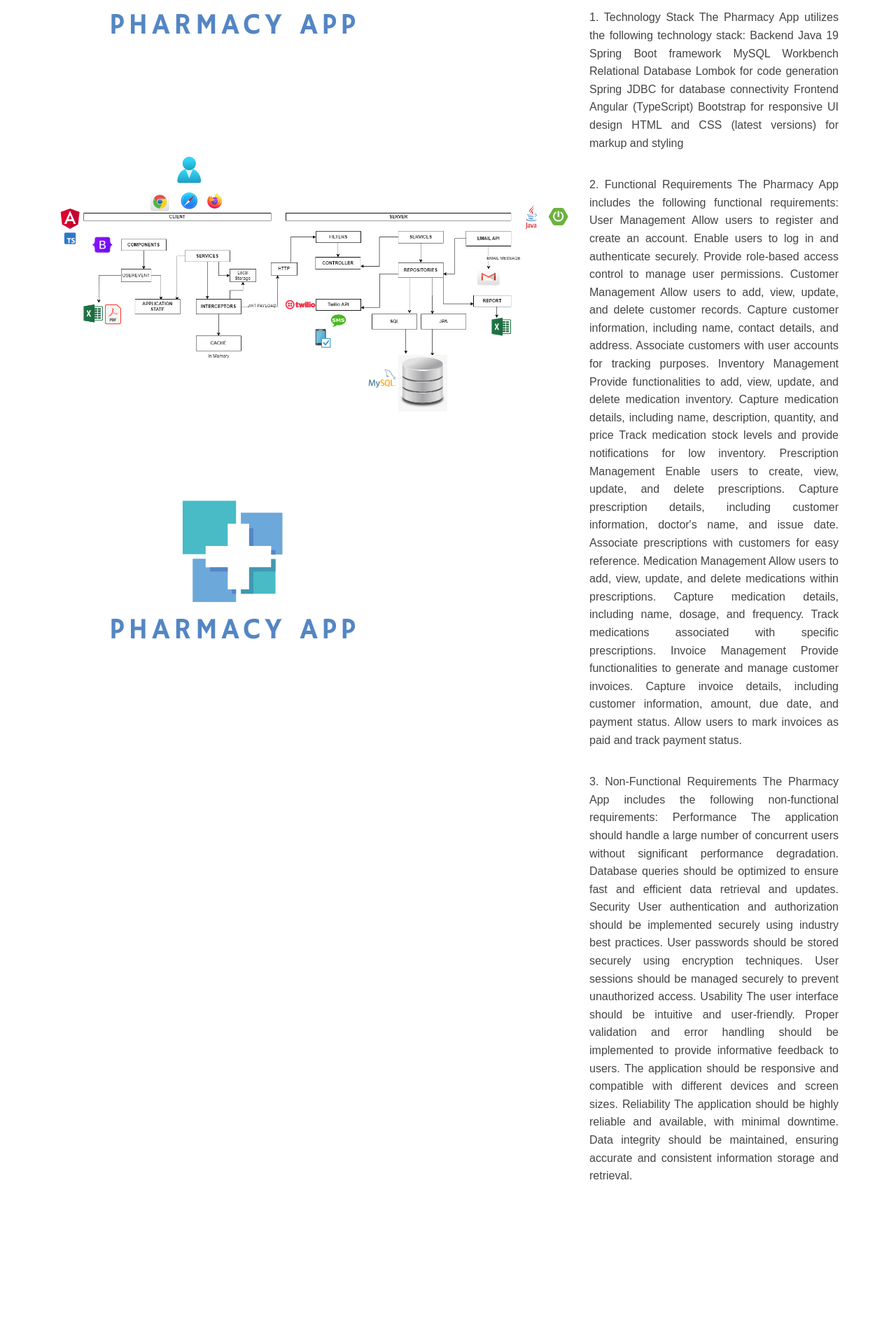
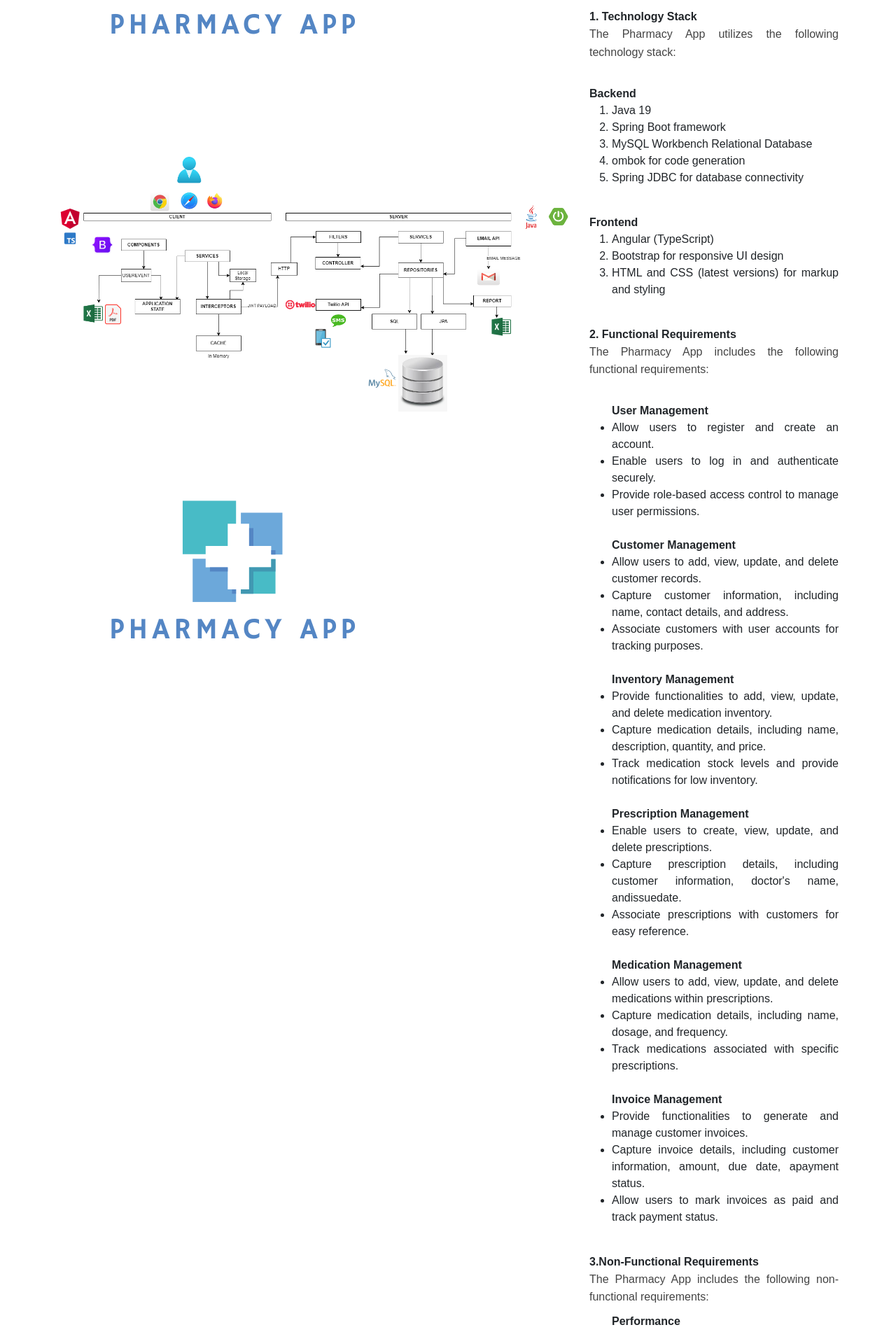
Before and after one commit to 220296006/portfolio-website, an Angular app: page /portfolio-pharmacyapp in a window 1280 px wide. Shown: the part 540-2443 px from the top of the page at 70% size. Before the commit the page ends 2303 px from the top, so only its background shows below. Built offline with nearby package versions, Linux system fonts and the light colour scheme.

Commit message:
added vpbank component and fixed html formatting

```diff
--- a/src/app/app-routing.module.ts
+++ b/src/app/app-routing.module.ts
@@ -9,6 +9,7 @@ import { PortfolioComponent } from './components/portfolio/portfolio.component';
 import { NavComponent } from './shared/components/nav/nav.component';
 import { PharmacyappComponent } from './components/pharmacyapp/pharmacyapp.component';
 import { TheebestprojectComponent } from './components/theebestproject/theebestproject.component';
+import { VpbankappComponent } from './components/vpbankapp/vpbankapp.component';
 
 const routes: Routes = [
   {path: 'home', pathMatch: 'full', component: HomeComponent},
@@ -19,8 +20,8 @@ const routes: Routes = [
   {path: 'contact', pathMatch: 'full', component: ContactComponent},
   {path: 'portfolio', pathMatch: 'full', component: PortfolioComponent},
   {path: 'portfolio-pharmacyapp', pathMatch: 'full', component: PharmacyappComponent},
-  {path: 'portfolio-thebestproject', pathMatch: 'full', component: TheebestprojectComponent},
-
+  {path: 'portfolio-theebestproject', pathMatch: 'full', component: TheebestprojectComponent},
+  {path: 'portfolio-vpbankapp', pathMatch: 'full', component: VpbankappComponent}
 ];
 
 @NgModule({
--- a/src/app/app.module.ts
+++ b/src/app/app.module.ts
@@ -16,6 +16,7 @@ import { NavComponent } from './shared/components/nav/nav.component';
 import { PharmacyappComponent } from './components/pharmacyapp/pharmacyapp.component';
 import { TheebestprojectComponent } from './components/theebestproject/theebestproject.component';
 import { RouterModule } from '@angular/router';
+import { VpbankappComponent } from './components/vpbankapp/vpbankapp.component';
 
 @NgModule({
   declarations: [
@@ -30,6 +31,7 @@ import { RouterModule } from '@angular/router';
     LoginComponent,
     PharmacyappComponent,
     TheebestprojectComponent,
+    VpbankappComponent,
   ],
   imports: [
     BrowserModule,
--- a/src/app/components/pharmacyapp/pharmacyapp.component.html
+++ b/src/app/components/pharmacyapp/pharmacyapp.component.html
@@ -15,7 +15,7 @@
                 <h2>Portfolio Details</h2>
                 <ol>
                     <li><a [routerLink]="['/home']">Home</a></li>
-                    <li>Portfolio Details</li>
+                    <li><a [routerLink]="['/portfolio']">Portfolio</a></li>
                 </ol>
             </div>
         </div>
@@ -53,101 +53,99 @@
                     </div>
                     <div class="portfolio-description">
                         <h2>Pharmacy App</h2>
-                        <p>
-                            1. Technology Stack
-                            The Pharmacy App utilizes the following technology stack:
+                        <b>1. Technology Stack</b>
+                        <br>
+                        <p>The Pharmacy App utilizes the following technology stack:</p>
+                        <br>
+                        <b>Backend</b>
+                        <br>
+                        <ol>
+                            <li>Java 19</li>
+                            <li>Spring Boot framework</li>
+                            <li>MySQL Workbench Relational Database</li>
+                            <li>ombok for code generation</li>
+                            <li>Spring JDBC for database connectivity</li>
+                        </ol>
+                        <br>
+                        <b>Frontend</b>
+                        <br>
+                        <ol>
+                            <li>Angular (TypeScript)</li>
+                            <li>Bootstrap for responsive UI design</li>
+                            <li>HTML and CSS (latest versions) for markup and styling</li>
+                        </ol>
+                        <br>
+                        <b>2. Functional Requirements</b>
+                        <br>
+                        <p>The Pharmacy App includes the following functional requirements:</p>
+                        <br>
+                        <ul>
+                            <b>User Management</b>
+                                <li>Allow users to register and create an account.</li>
+                                    <li>Enable users to log in and authenticate securely.</li>
+                                        <li>Provide role-based access control to manage user permissions.
+                            </li>
+                            <br>
+                                <b>Customer Management</b>
+                                    <li>Allow users to add, view, update, and delete customer records.</li>
+                                    <li> Capture customer information, including name, contact details, and address.</li>
+                                    <li> Associate customers with user accounts for tracking purposes.
+                                    </li>
+                                  <br>
+                                    <b>Inventory Management</b>
+                                    <li>Provide functionalities to add, view, update, and delete medication inventory.</li>
+                                        <li>  Capture medication details, including name, description, quantity, and price.</li>
+                                            <li>  Track medication stock levels and provide notifications for low inventory.
+                                    </li>
+                                    <br>
+                                    <b>Prescription Management</b>
 
-                            Backend
+                                    <li>Enable users to create, view, update, and delete prescriptions.</li>
+                                        <li> Capture prescription details, including customer information, doctor's name, andissuedate.</li>
+                                            <li>Associate prescriptions with customers for easy reference.
+                                    </li>
+                                    <br>
+                                    <b>Medication Management </b>
 
-                            Java 19
-                            Spring Boot framework
-                            MySQL Workbench Relational Database
-                            Lombok for code generation
-                            Spring JDBC for database connectivity
+                                    <li>Allow users to add, view, update, and delete medications within prescriptions.</li>
+                                        <li> Capture medication details, including name, dosage, and frequency.</li>
+                                            <li> Track medications associated with specific prescriptions.
+                                    </li>
+                                    <br>
+                                    <b>Invoice Management</b>
 
-                            Frontend
+                                    <li>Provide functionalities to generate and manage customer invoices.</li>
+                                        <li> Capture invoice details, including customer information, amount, due date, apayment status.</li>
+                                            <li> Allow users to mark invoices as paid and track payment status.
+                                    </li>
+                                </ul>
+                                <br>
+                                <b>3.Non-Functional Requirements</b>
+                                <br>
+                                <p>The Pharmacy App includes the following non-functional requirements:</p>
+                                <ul>
+                                    <b>Performance</b>
+                                    <li>The application should handle a large number of concurrent users withoutsignificant performance degradation.</li>
+                                        <li> Database queries should be optimized to ensure fast and efficient data retrieval and updates.</li>
+                                        <br>
+                                        <b>Security</b>
+                                    <li>User authentication and authorization should be implemented securely using industry best practices.</li>
+                                        <li> User passwords should be stored securely using encryption techniques.</li>
+                                            <li> User sessions should be managed securely to prevent unauthorized access.
+                                    </li>
+                                    <br>
+                                    <b>Usability</b>
 
-                            Angular (TypeScript)
-                            Bootstrap for responsive UI design
-                            HTML and CSS (latest versions) for markup and styling
-                        </p>
-                        <br>
-                        <p>
-                            2. Functional Requirements
-
-                            The Pharmacy App includes the following functional requirements:
-
-                            User Management
-
-                            Allow users to register and create an account.
-                            Enable users to log in and authenticate securely.
-                            Provide role-based access control to manage user permissions.
-
-                            Customer Management
-
-                            Allow users to add, view, update, and delete customer records.
-                            Capture customer information, including name, contact details, and address.
-                            Associate customers with user accounts for tracking purposes.
-
-                            Inventory Management
-
-                            Provide functionalities to add, view, update, and delete medication inventory.
-                            Capture medication details, including name, description, quantity, and price
-                            Track medication stock levels and provide notifications for low inventory.
-
-                            Prescription Management
-
-                            Enable users to create, view, update, and delete prescriptions.
-                            Capture prescription details, including customer information, doctor's name, and issue
-                            date.
-                            Associate prescriptions with customers for easy reference.
-
-                            Medication Management
-
-                            Allow users to add, view, update, and delete medications within prescriptions.
-                            Capture medication details, including name, dosage, and frequency.
-                            Track medications associated with specific prescriptions.
-
-                            Invoice Management
-
-                            Provide functionalities to generate and manage customer invoices.
-                            Capture invoice details, including customer information, amount, due date, and payment
-                            status.
-                            Allow users to mark invoices as paid and track payment status.
-                        </p>
-                        <br>
-                        <p>
-                            3. Non-Functional Requirements
-
-                            The Pharmacy App includes the following non-functional requirements:
-
-                            Performance
-
-                            The application should handle a large number of concurrent users without significant
-                            performance degradation.
-                            Database queries should be optimized to ensure fast and efficient data retrieval and
-                            updates.
-
-                            Security
-
-                            User authentication and authorization should be implemented securely using industry best
-                            practices.
-                            User passwords should be stored securely using encryption techniques.
-                            User sessions should be managed securely to prevent unauthorized access.
-
-                            Usability
-
-                            The user interface should be intuitive and user-friendly.
-                            Proper validation and error handling should be implemented to provide informative feedback
-                            to users.
-                            The application should be responsive and compatible with different devices and screen
-                            sizes.
-
-                            Reliability
-                            The application should be highly reliable and available, with minimal downtime.
-                            Data integrity should be maintained, ensuring accurate and consistent information storage
-                            and retrieval.
-                        </p>
+                                    <li>The user interface should be intuitive and user-friendly.</li>
+                                        <li>Proper validation and error handling should be implemented to provide informative feedback to users.</li>
+                                            <li>The application should be responsive and compatible with different devices andscreensizes.
+                                    </li>
+                                    <br>
+                                    <b>Reliability</b>
+                                    <li>The application should be highly reliable and available, with minimal downtime.</li>
+                                        <li>Data integrity should be maintained, ensuring accurate and consistent informationstorageand retrieval.
+                                </li>
+                                </ul>
                     </div>
                 </div>
             </div>
--- a/src/app/components/portfolio/portfolio.component.html
+++ b/src/app/components/portfolio/portfolio.component.html
@@ -25,7 +25,7 @@
             <img src="assets/images/PharmacyApp.png" alt="Project 1" width="200px">
           </div>
           <div class="portfolio-description">
-            <h3><a [routerLink]="['/portfolio-details-pharmacyapp']">Pharmacy App</a></h3>
+            <h3><a [routerLink]="['/portfolio-pharmacyapp']">Pharmacy App</a></h3>
             <p>The Pharmacy App is a web-based application designed to streamline pharmacy operations and provide an
               efficient platform for managing customers, inventory, prescriptions, medications, and invoices. The app
               aims to simplify the process of managing pharmacy-related tasks, enhancing customer experience, and
@@ -38,7 +38,7 @@
             <img src="assets/images/Logo.png" alt="Project 2">
           </div>
           <div class="portfolio-description">
-            <h3><a [routerLink]="['/portfolio-details-thebestproject']">Thee Best Project</a></h3>
+            <h3><a [routerLink]="['/portfolio-theebestproject']">Thee Best Project</a></h3>
             <p>We built a fully functional and responsive Construction website. Using the last Web Development
               Technologies.The website is your premier destination for top-tier construction services.
               With an unwavering commitment to excellence, we bring your architectural dreams to life.
@@ -51,13 +51,12 @@
 
         <div class="col-lg-4 col-md-6 portfolio-item" data-aos="zoom-in" data-aos-delay="300">
           <div class="portfolio-img">
-            <img src="assets/images/Media Watch List.png" alt="Project 3">
+            <img src="assets/images/Fast Money.png" alt="Project 3">
           </div>
           <div class="portfolio-description">
-            <h3>Media Watch List</h3>
-            <p>This application that allows users to keep track of the media they watch.The frontend is built using
-              Angular, Typescript, HTML, CSS
-              and Bootstrap. The backend is built using Python and a MySQL Lite Relational database.
+            <h3><a [routerLink]="['/portfolio-vpbankapp']">VP Bank App</a></h3>
+            <p> VP Bank App, is a banking application designed to provide users with a seamless and secure banking experience.
+              The Bank Application is built with Python for the server and Tkinter in the front-end.
             </p>
           </div>
         </div>
--- a/src/app/components/theebestproject/theebestproject.component.html
+++ b/src/app/components/theebestproject/theebestproject.component.html
@@ -15,7 +15,7 @@
                 <h2>Portfolio Details</h2>
                 <ol>
                     <li><a [routerLink]="['/home']">Home</a></li>
-                    <li>Portfolio Details</li>
+                    <li><a [routerLink]="['/portfolio']">Portfolio</a></li>
                 </ol>
             </div>
         </div>
@@ -53,22 +53,24 @@
                     </div>
                     <div class="portfolio-description">
                         <h2>Thee Best Project</h2>
-                        <p>
-                            1. Technology Stack
-                            The Thee Best Project utilizes the following technology stack:
 
-                            Backend
-
-                            ReactJS
-                            Firebase Realtime Database
-                            NodeJs
-
-                            Frontend
-
-                            JavaScript
-                            Bootstrap for responsive UI design
-                            HTML and CSS (latest versions) for markup and styling
-                        </p>
+                            <b>1. Technology Stack</b>
+                            <br>
+                            <p> The Thee Best Project utilizes the following technology stack:</p>
+                            <br>
+                            <b>Backend</b>
+                            <ol>
+                            <li>ReactJS</li>
+                            <li>Firebase Realtime Database</li>
+                            <li>NodeJs</li>
+                            </ol>
+                            <br>
+                            <b>Frontend</b>
+                            <ol>
+                                <li>JavaScript</li>
+                                    <li> Bootstrap for responsive UI design</li>
+                                        <li>HTML and CSS (latest versions) for markup and styling</li>
+                        </ol>
                         <br>
                         <p>
                         </p>
--- /dev/null
+++ b/src/app/components/vpbankapp/vpbankapp.component.html
@@ -0,0 +1,83 @@
+<!DOCTYPE html>
+<html lang="en">
+  <head>
+    <meta charset="UTF-8" />
+    <meta name="viewport" content="width=device-width, initial-scale=1.0" />
+    <title>Portfolio Details VP Bank App</title>
+  </head>
+
+  <body>
+    <!-- ======= Breadcrumbs ======= -->
+    <section id="breadcrumbs" class="breadcrumbs">
+      <div class="container">
+        <div class="d-flex justify-content-between align-items-center">
+          <h2>Portfolio Details</h2>
+          <ol>
+            <li><a [routerLink]="['/home']">Home</a></li>
+            <li><a [routerLink]="['/portfolio']">Portfolio</a></li>
+          </ol>
+        </div>
+      </div>
+    </section>
+    <!-- End Breadcrumbs -->
+
+    <!-- ======= Portfolio Details Section ======= -->
+    <section id="portfolio-details" class="portfolio-details">
+      <div class="container">
+        <div class="row gy-4">
+          <div class="col-lg-8">
+            <div class="portfolio-details-slider swiper">
+              <div class="swiper-wrapper">
+                <div class="swiper-slide">
+                  <img src="assets/images/Fast Money.png" alt="Logo" />
+                </div>
+                <div class="swiper-slide">
+                  <img src="" alt="Project 2" />
+                </div>
+                <div class="swiper-slide">
+                  <img src="" alt="Project 3" />
+                </div>
+              </div>
+              <div class="swiper-pagination"></div>
+            </div>
+          </div>
+          <div class="col-lg-4">
+            <div class="portfolio-info">
+              <h3>Project Information</h3>
+              <ul>
+                <li><strong>Category</strong>: Pyhton Banking Application</li>
+                <li><strong>Client</strong>: Group Project</li>
+                <li><strong>Project date</strong>: 13 November, 2023</li>
+                <li>
+                  <strong>Project URL</strong>:
+                  <a href="#">www.vpbankapp.com</a>
+                </li>
+              </ul>
+            </div>
+            <div class="portfolio-description">
+              <h2>VP Bank App</h2>
+              <b>1. Technology Stack</b>
+              <br />
+              <p>The VP Bank utilizes the following technology stack:</p>
+              <br />
+              <b>Backend</b>
+              <ol>
+                <li>Language: Python</li>
+                <li>Framework: Flask</li>
+                <li>Database: SQLAlchemy</li>
+                <li>Authentication: JWT (JSON Web Tokens)</li>
+                <li>Email Service: SMTP for password recovery</li>
+              </ol>
+              <b>Frontend</b>
+              <ol>
+                <li>GUI Library: Tkinter (Python's standard GUI library) Styling:</li>
+                <li>Custom styles for a user-friendly interface</li>
+            </ol>
+            </div>
+          </div>
+        </div>
+      </div>
+    </section>
+    <!-- End Portfolio Details Section -->
+  </body>
+</html>
--- /dev/null
+++ b/src/app/components/vpbankapp/vpbankapp.component.scss
@@ -0,0 +1,142 @@
+body {
+    margin-top: 100px;
+  }
+
+
+  /* Define styles for generic sections */
+  section {
+    padding: 100px 0;
+    overflow: hidden;
+  }
+
+  .section-bg {
+    background-color: #f9f8ff;
+  }
+
+  .section-title {
+    text-align: center;
+    padding-bottom: 30px;
+  }
+
+  .section-title h2 {
+    font-size: 32px;
+    font-weight: bold;
+    text-transform: uppercase;
+    margin-bottom: 20px;
+    padding-bottom: 20px;
+    position: relative;
+  }
+
+  .section-title h2::after {
+    content: "";
+    position: absolute;
+    display: block;
+    width: 50px;
+    height: 3px;
+    background: #5846f9;
+    bottom: 0;
+    left: calc(50% - 25px);
+  }
+
+  .section-title p {
+    margin-bottom: 0;
+  }
+
+
+/* Apply styles to the "Portfolio Details" section */
+.portfolio-details {
+  padding: 60px 0;
+}
+
+/* Style the "Portfolio Details" section's title */
+.portfolio-details h2 {
+  font-size: 32px;
+  font-weight: bold;
+  text-transform: uppercase;
+  margin-bottom: 20px;
+  padding-bottom: 20px;
+  position: relative;
+}
+
+.portfolio-details h2::after {
+  content: "";
+  position: absolute;
+  display: block;
+  width: 50px;
+  height: 3px;
+  background: #3fbbc0;
+  bottom: 0;
+  left: calc(50% - 25px);
+}
+
+/* Style the breadcrumbs section */
+#breadcrumbs {
+  background-color: #f7fcfc;
+  padding: 20px 0;
+  box-shadow: 0px 2px 5px rgba(0, 0, 0, 0.1);
+}
+
+#breadcrumbs a {
+  color: #3fbbc0;
+  text-decoration: none;
+}
+
+/* Style the portfolio images */
+.portfolio-details .portfolio-details-slider .swiper-slide img {
+  max-width: 100%;
+  height: auto;
+}
+
+/* Style the project information */
+.portfolio-details .portfolio-info h3 {
+  font-size: 24px;
+  font-weight: bold;
+  text-transform: uppercase;
+  margin-bottom: 20px;
+  color: #3fbbc0;
+}
+
+.portfolio-details .portfolio-info ul {
+  list-style: none;
+  padding: 0;
+}
+
+.portfolio-details .portfolio-info li {
+  margin-bottom: 10px;
+}
+
+.portfolio-details .portfolio-info li strong {
+  font-weight: bold;
+  color: #3fbbc0;
+}
+
+/* Style the project description */
+.portfolio-details .portfolio-description h2 {
+  font-size: 28px;
+  font-weight: bold;
+  margin-bottom: 20px;
+  color: #444444;
+}
+
+.portfolio-details .portfolio-description p {
+  font-size: 16px;
+  line-height: 1.6;
+  color: #444444;
+}
+
+.container {
+  text-align: left;
+}
+
+.portfolio-info h3 {
+  text-align: left;
+}
+
+.portfolio-description {
+  text-align: justify;
+}
+
+/* Add margin for better readability */
+.portfolio-description p {
+  margin-bottom: 10px;
+}
```
Also changed, not shown: src/app/components/vpbankapp/vpbankapp.component.ts (added, +10 -0 lines), src/assets/images/Fast Money.png (added), 1 other file (tests, documents, lock files or other folders).
